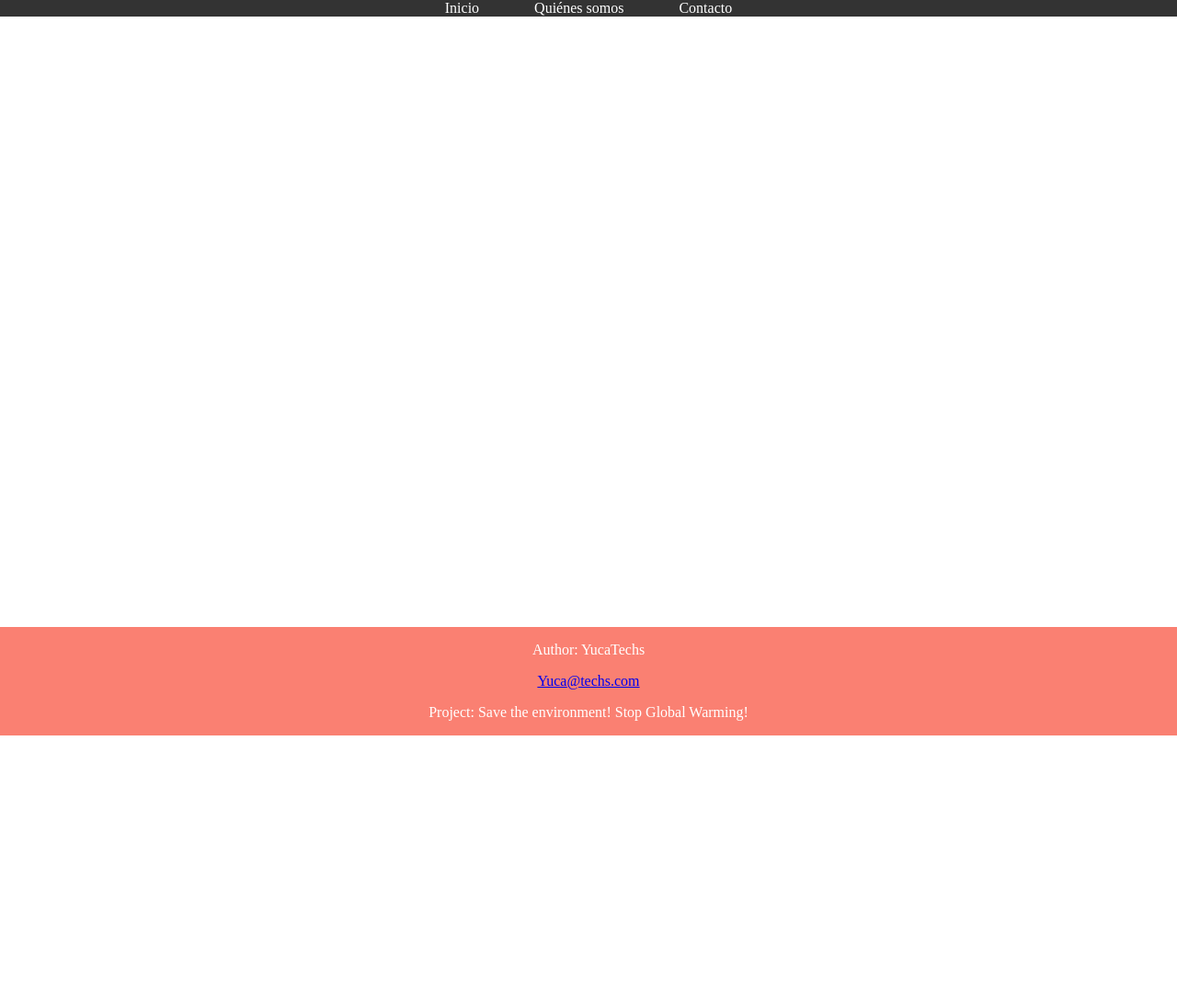
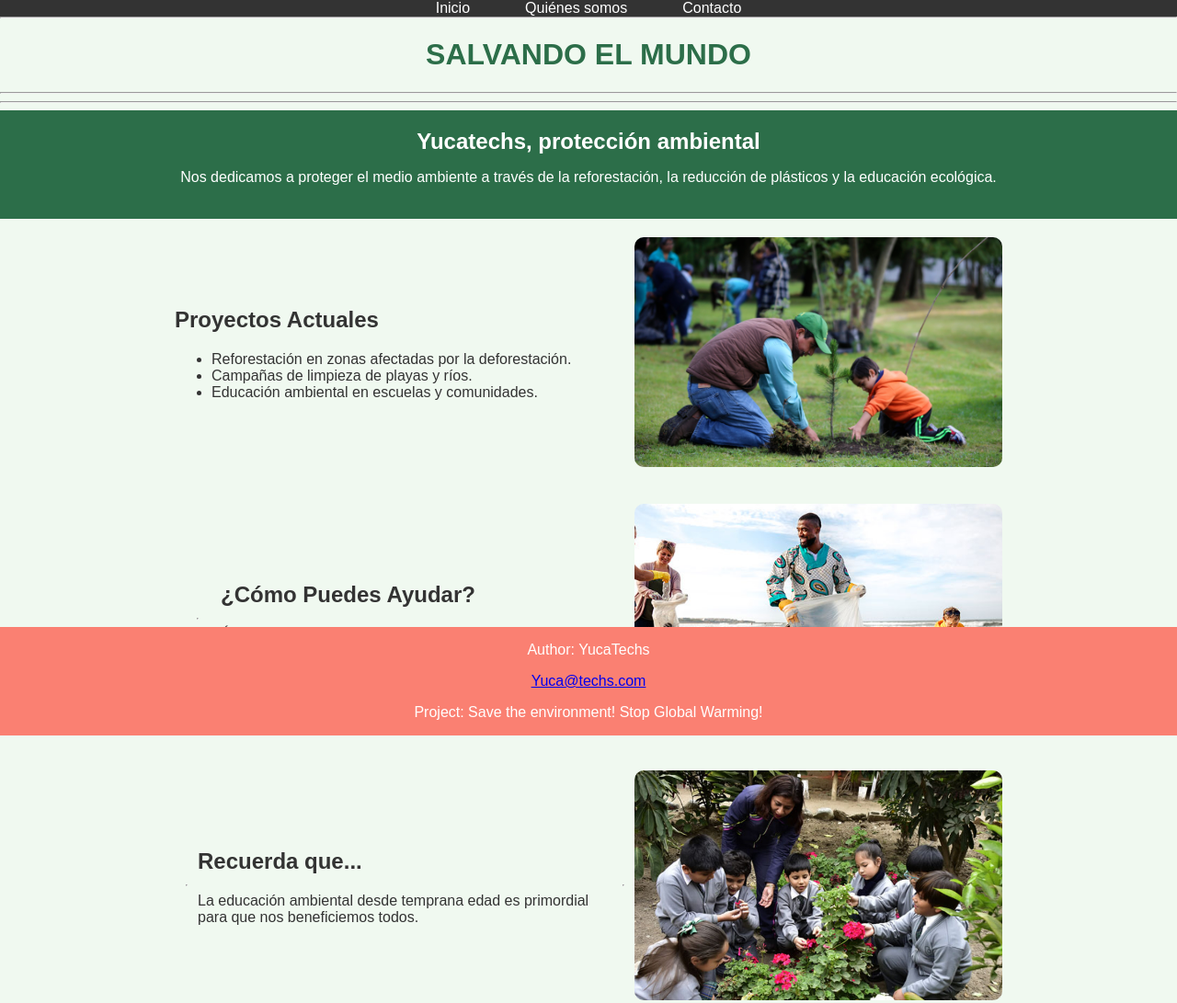
Before and after one commit to osbaldo2000/TIFC2DEV-SDPF6, a plain HTML site: page index.html in a window 1280 px wide. Shown: the whole page at 92% size. Before the commit the page ends 800 px from the top, so only its background shows below. Drawn offline with Linux system fonts and the light colour scheme.

Commit message:
publicaciones y titulo

```diff
--- a/index.html
+++ b/index.html
@@ -1,4 +1,3 @@
-<!DOCTYPE html>
 <html>
   <head>
     <meta charset="utf-8" />
@@ -18,12 +17,56 @@
       </nav>
     </header>
 
-    <!--
+    <hr>
+    <hr>
+    <div id="titulo">
+      <h1>SALVANDO EL MUNDO</h1>
+    </div>
+    <hr>
+    <hr>
+
+    <section class="intro">
+        <h1>Yucatechs, protección ambiental</h1>
+        <p>Nos dedicamos a proteger el medio ambiente a través de la reforestación, la reducción de plásticos y la educación ecológica.</p>
+    </section>
+
+    <section class="content">
+        <div class="text">
+            <h2>Proyectos Actuales</h2>
+            <ul>
+                <li>Reforestación en zonas afectadas por la deforestación.</li>
+                <li>Campañas de limpieza de playas y ríos.</li>
+                <li>Educación ambiental en escuelas y comunidades.</li>
+            </ul>
+        </div>
+        <img src="Pic/reforestando.jpg" alt="Grupo de voluntarios limpiando una playa">
+    </section>
+
+    <section class="content">
+        <hr>
+        <div class="text">
+            <h2>¿Cómo Puedes Ayudar?</h2>
+            <p>Únete como voluntario, realiza donaciones o participa en nuestros eventos para hacer la diferencia.</p>
+        </div>
+        <img src="Pic/limpiando playa.jpg" alt="Voluntarios recogiendo basura">
+    </section>
+
+    <section class="content">
+        <hr>
+        <div class="text">
+            <h2>Recuerda que...</h2>
+            <p>La educación ambiental desde temprana edad es primordial para que nos beneficiemos todos.</p>
+        </div>
+        <hr>
+        <img src="Pic/educación ambiental.jpg" alt="Niños aprendiendo sobre el medio ambiente">
+    </section>
+
+  <!--
   This script places a badge on your repl's full-browser view back to your repl's cover
   page. Try various colors for the theme: dark, light, red, orange, yellow, lime, green,
   teal, blue, blurple, magenta, pink!
   -->
-    <script
+  <script
       src="https://replit.com/public/js/replit-badge-v2.js"
       theme="dark"
       position="bottom-right"
--- a/style.css
+++ b/style.css
@@ -1,8 +1,43 @@
-body,
-html {
+body {
+  font-family: Arial, sans-serif;
+  background-color: #f0f9f0;
+  color: #333;
   margin: 0;
   padding: 0;
 }
+
+.intro {
+  text-align: center;
+  padding: 20px;
+  background-color: #2c6e49;
+  color: white;
+}
+
+.intro h1 {
+  margin: 0;
+}
+
+.content {
+  display: flex;
+  align-items: center;
+  justify-content: space-between;
+  padding: 20px;
+  max-width: 900px;
+  margin: auto;
+}
+
+.content .text {
+  width: 50%;
+}
+
+.content img {
+  width: 50%;
+  max-width: 400px;
+  height: 250px;
+  object-fit: cover;
+  border-radius: 10px;
+}
+
 
 header {
   position: fixed;
@@ -49,3 +84,9 @@ footer {
   color: white;
   text-align: center;
 }
+
+#titulo{
+  text-align: center;
+  text-size-adjust: 6rem;
+  color:#2c6e49
+  }
```
Also changed, not shown: Pic/educación ambiental.jpg (added), Pic/limpiando playa.jpg (added), Pic/reforestando.jpg (added).
